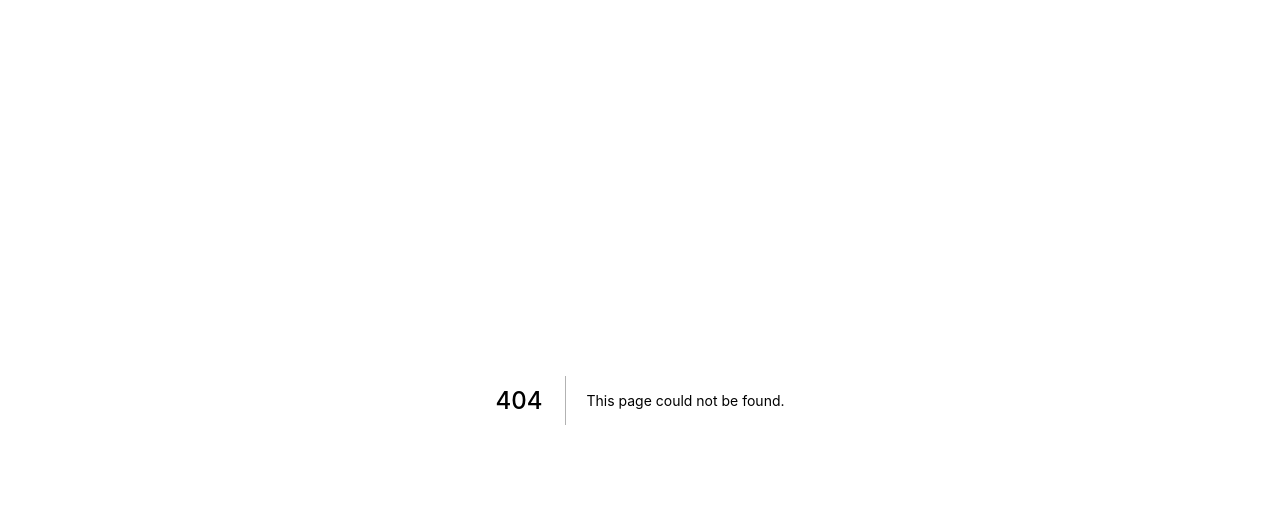
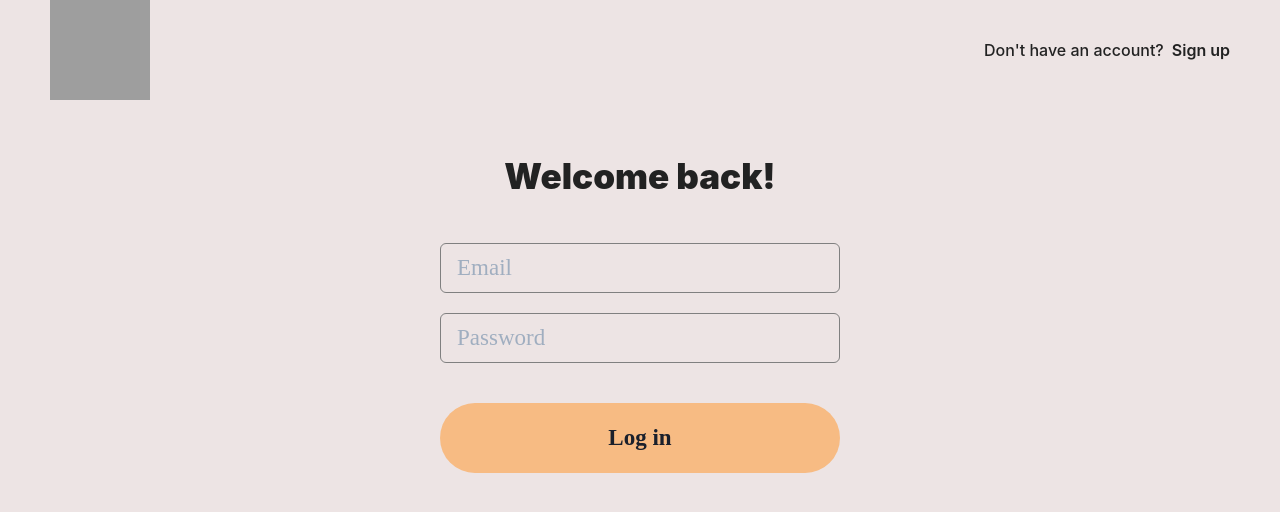
Before and after one commit to tornvallalexander/buy-me-a-java, a Next.js app: page /Login in a window 1280 px wide. Before the commit this address had no page. Shown: the top 512 px of the page. Built offline with nearby package versions, Linux system fonts and the light colour scheme; grey boxes are pictures that could not be loaded.

Commit message:
made the login and signup pages

```diff
--- a/pages/Home.tsx
+++ b/pages/Home.tsx
@@ -6,8 +6,6 @@ import "@vetixy/circular-std";
 import { PayPalButton } from "react-paypal-button-v2";
 
 const HomeScreen = () => {
-  //const PayPalButton = paypal.Buttons.driver("react", { React, ReactDOM });
-
   return (
     <Box
       display="flex"
@@ -66,7 +64,7 @@ const HomeScreen = () => {
       </Box>
       <Spacer height={1} />
 
-      <PayPalButton
+      {/* <PayPalButton
         amount="0.01"
         onSuccess={(details: any, data: any) => {
           console.log(details, data);
@@ -75,7 +73,7 @@ const HomeScreen = () => {
           clientId:
             "AXhg67os1Hi3QkcZED-_fcnVaR858kMaLOmA0DaGE6HP4mm0PBwRDhIv6Q65sJgg1mlrv_aDu3j8Mg9z",
         }}
-      />
+      />*/}
     </Box>
   );
 };
--- /dev/null
+++ b/pages/Login.tsx
@@ -0,0 +1,103 @@
+import { Box, Button, Img, Input, Text } from "@chakra-ui/react";
+import React from "react";
+import Spacer from "../components/Spacer";
+import "@vetixy/circular-std";
+
+const LoginScreen = () => {
+  return (
+    <Box
+      display="flex"
+      flexDirection="column"
+      paddingLeft={50}
+      paddingRight={50}
+    >
+      <Box
+        display="flex"
+        flexDirection="row"
+        justifyContent="space-between"
+        alignItems="center"
+      >
+        <Img
+          cursor="pointer"
+          onClick={() => {
+            window.location.href = "/";
+          }}
+          src="https://icons.veryicon.com/png/o/food--drinks/delicacy-series/coffee-cup-16.png"
+          width={100}
+          height={100}
+          marginRight={5}
+        />
+
+        <Box display="flex" flexDirection="row">
+          <Text color="#222" fontWeight="500">
+            Don't have an account?
+          </Text>
+
+          <Text
+            color="#222"
+            fontWeight="600"
+            paddingLeft={2}
+            _hover={{ borderBottom: "3px solid #222", cursor: "pointer" }}
+            onClick={() => {
+              window.location.href = "/Signup";
+            }}
+          >
+            Sign up
+          </Text>
+        </Box>
+      </Box>
+      <Spacer height={5} />
+
+      <Box
+        display="flex"
+        flexDirection="column"
+        justifyContent="center"
+        alignItems="center"
+        width="100%"
+      >
+        <Text color="#222" fontSize={35} fontWeight="900">
+          Welcome back!
+        </Text>
+        <Spacer height={1} />
+
+        <Input
+          placeholder="Email"
+          type="email"
+          width={400}
+          height={50}
+          border="1px solid"
+          borderColor="gray"
+          fontSize={23}
+          fontFamily="CircularStd"
+        />
+        <Spacer height={0.5} />
+
+        <Input
+          placeholder="Password"
+          type="password"
+          width={400}
+          height={50}
+          border="1px solid"
+          borderColor="gray"
+          fontSize={23}
+          fontFamily="CircularStd"
+        />
+        <Spacer height={1} />
+
+        <Button
+          width={400}
+          height={70}
+          backgroundColor="#f7bb83"
+          borderRadius={50}
+          fontWeight="600"
+          fontFamily="CircularStd"
+          fontSize={23}
+        >
+          Log in
+        </Button>
+      </Box>
+    </Box>
+  );
+};
+
+export default LoginScreen;
```
Also changed, not shown: pages/Signup.tsx (added, +103 -0 lines), assets/258858940_1026350958148968_9099040505822992346_n.jpg (added).
